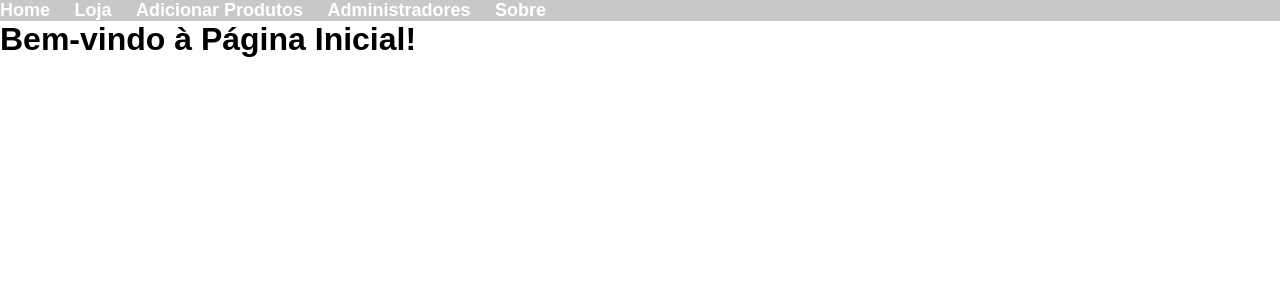
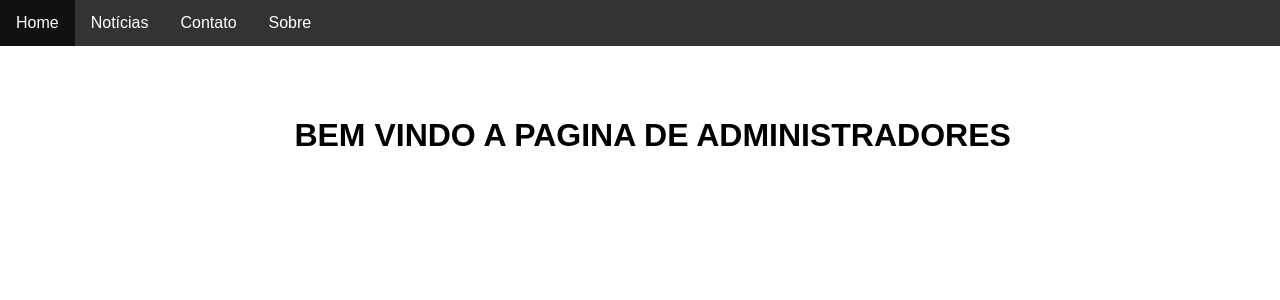
Before and after one commit to liviaribep/trabalhoweb, a PHP site: page /Siteprincipal.php in a window 1280 px wide; the page is wider, and only the part inside the window is pictured. Shown: the top 300 px of that part. Run offline with PHP 8.4, Linux system fonts and the light colour scheme.

Commit message:
atualização do site principal de administrador

```diff
--- a/Siteprincipal.php
+++ b/Siteprincipal.php
@@ -11,58 +11,44 @@
     padding: 0;
 }
 
-header {
-    background-color:  rgb(200, 200, 200);
-    color: rgb(200, 200, 200);
-    position: absolute;
-    left: 0px; top: 0px;
-    width: 100%;
+ul.menu {
+            list-style-type: none;
+            padding: 0;
+            margin: 0;
+            background-color: #333;
+            overflow: hidden;
         }
 
-header h1 {
-    margin: 0;
-    display: inline;
+        ul.menu li {
+            float: left;
         }
 
-
-ul {
-    list-style: none;
-    margin: 0;
-    padding: 0;
+        ul.menu li a {
+            display: block;
+            color: white;
+            text-align: center;
+            padding: 14px 16px;
+            text-decoration: none;
         }
 
-ul li {
-    display: inline;
-    margin-right: 20px;
+        ul.menu li a:hover {
+            background-color: #111;
         }
 
-ul li a {
-    text-decoration: none;
-    color: #fff;
-    font-weight: bold;
-    font-size: 18px;
+        h1 {
+            position: relative;
+            top: 50px;
+            left: 23%;
         }
     </style>
 </head>
 <body>
-
-    <header>
-            <ul>
-                <li><a href="index.html">Home</a></li>
-                <li><a href="loja.html">Loja</a></li>
-                <li><a href="adicionar.html">Adicionar Produtos</a></li>
-                <li><a href="admins.html">Administradores</a></li>
-                <li><a href="sobre.html">Sobre</a></li>
+    <ul class="menu">
+        <li><a href="#home">Home</a></li>
+        <li><a href="#news">Notícias</a></li>
+        <li><a href="#contact">Contato</a></li>
+        <li><a href="#about">Sobre</a></li>
     </ul>
-    </header>
-
-    <main>
-        <h1>Bem-vindo à Página Inicial!</h1>
-
-
-
-
-    </main>
-
+    <h1> BEM VINDO A PAGINA DE ADMINISTRADORES </h1>
 </body>
 </html>
```
Lines whose indentation alone changed are shown as unchanged.
